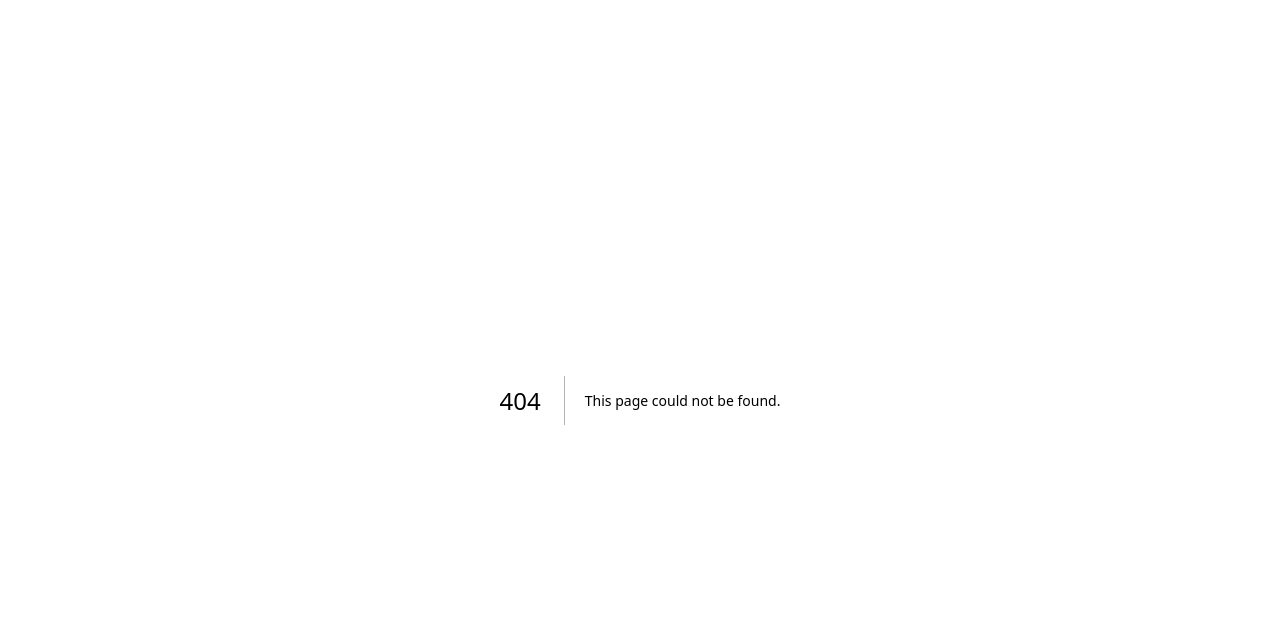
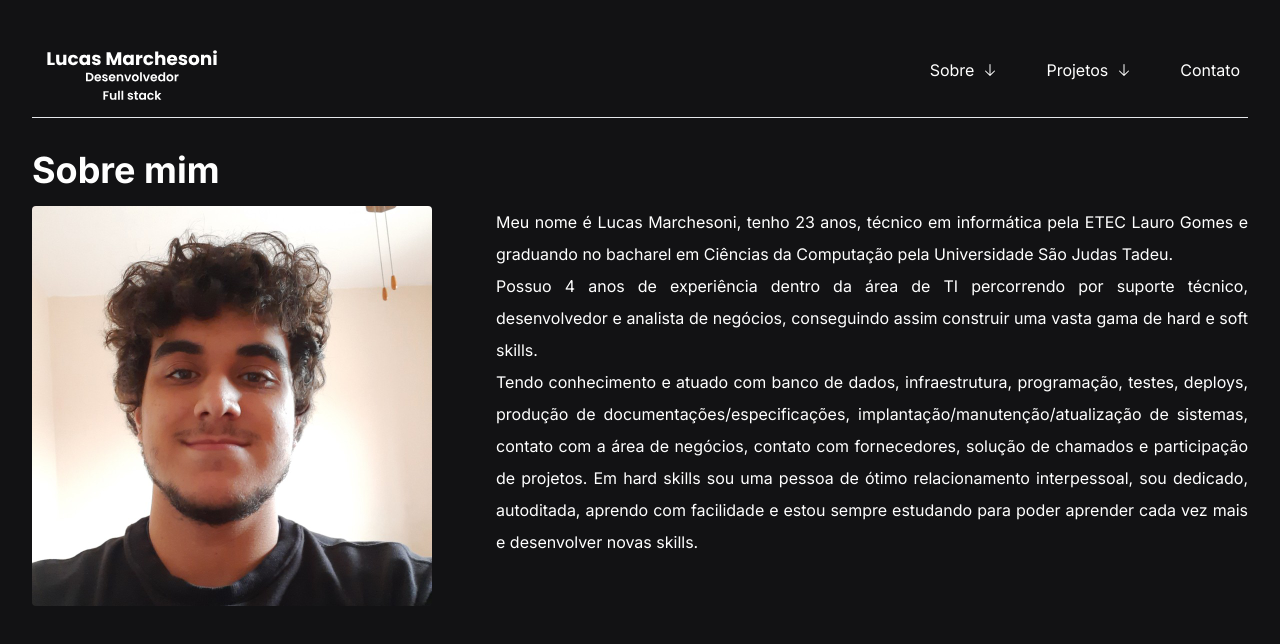
Before and after one commit to Lucas-2000/portfolio, a Next.js app: page /sobre-mim in a window 1280 px wide. Before the commit this address had no page. Shown: the top 644 px of the page. Built offline with nearby package versions, Linux system fonts and the light colour scheme.

Commit message:
[feat] implemented about me page

```diff
--- a/src/app/layout.tsx
+++ b/src/app/layout.tsx
@@ -5,8 +5,8 @@ import "./globals.css";
 const inter = Inter({ subsets: ["latin"] });
 
 export const metadata: Metadata = {
-  title: "Create Next App",
-  description: "Generated by create next app",
+  title: "LucasDev",
+  description: "Meu portfolio",
 };
 
 export default function RootLayout({
--- /dev/null
+++ b/src/app/sobre-mim/page.tsx
@@ -0,0 +1,52 @@
+import Image from "next/image";
+import Header from "../components/header/header";
+
+export default function SobreMim() {
+  return (
+    <main className="max-w-7xl mx-auto px-4 sm:px-8 py-4 sm:py-8">
+      <div>
+        <Header />
+        <hr />
+      </div>
+      <section id="about" className="mt-4 sm:mt-8">
+        <h1 className="text-2xl sm:text-3xl md:text-4xl font-bold">
+          Sobre mim
+        </h1>
+      </section>
+      <section
+        id="information"
+        className="mt-4 flex justify-between gap-16 text-justify"
+      >
+        <Image
+          className="max-w-full max-h-full rounded"
+          src="/images/lucas_perfil.jpg"
+          alt="perfil"
+          width="400"
+          height="400"
+        />
+        <div>
+          <p className="leading-8 antialiased text-base">
+            Meu nome é Lucas Marchesoni, tenho 23 anos, técnico em informática
+            pela ETEC Lauro Gomes e graduando no bacharel em Ciências da
+            Computação pela Universidade São Judas Tadeu.
+          </p>
+          <p className="leading-8 antialiased text-base">
+            Possuo 4 anos de experiência dentro da área de TI percorrendo por
+            suporte técnico, desenvolvedor e analista de negócios, conseguindo
+            assim construir uma vasta gama de hard e soft skills.
+          </p>
+          <p className="leading-8 antialiased text-base">
+            Tendo conhecimento e atuado com banco de dados, infraestrutura,
+            programação, testes, deploys, produção de
+            documentações/especificações, implantação/manutenção/atualização de
+            sistemas, contato com a área de negócios, contato com fornecedores,
+            solução de chamados e participação de projetos. Em hard skills sou
+            uma pessoa de ótimo relacionamento interpessoal, sou dedicado,
+            autoditada, aprendo com facilidade e estou sempre estudando para
+            poder aprender cada vez mais e desenvolver novas skills.
+          </p>
+        </div>
+      </section>
+    </main>
+  );
+}
```
Also changed, not shown: public/images/lucas_perfil.jpg (added).
